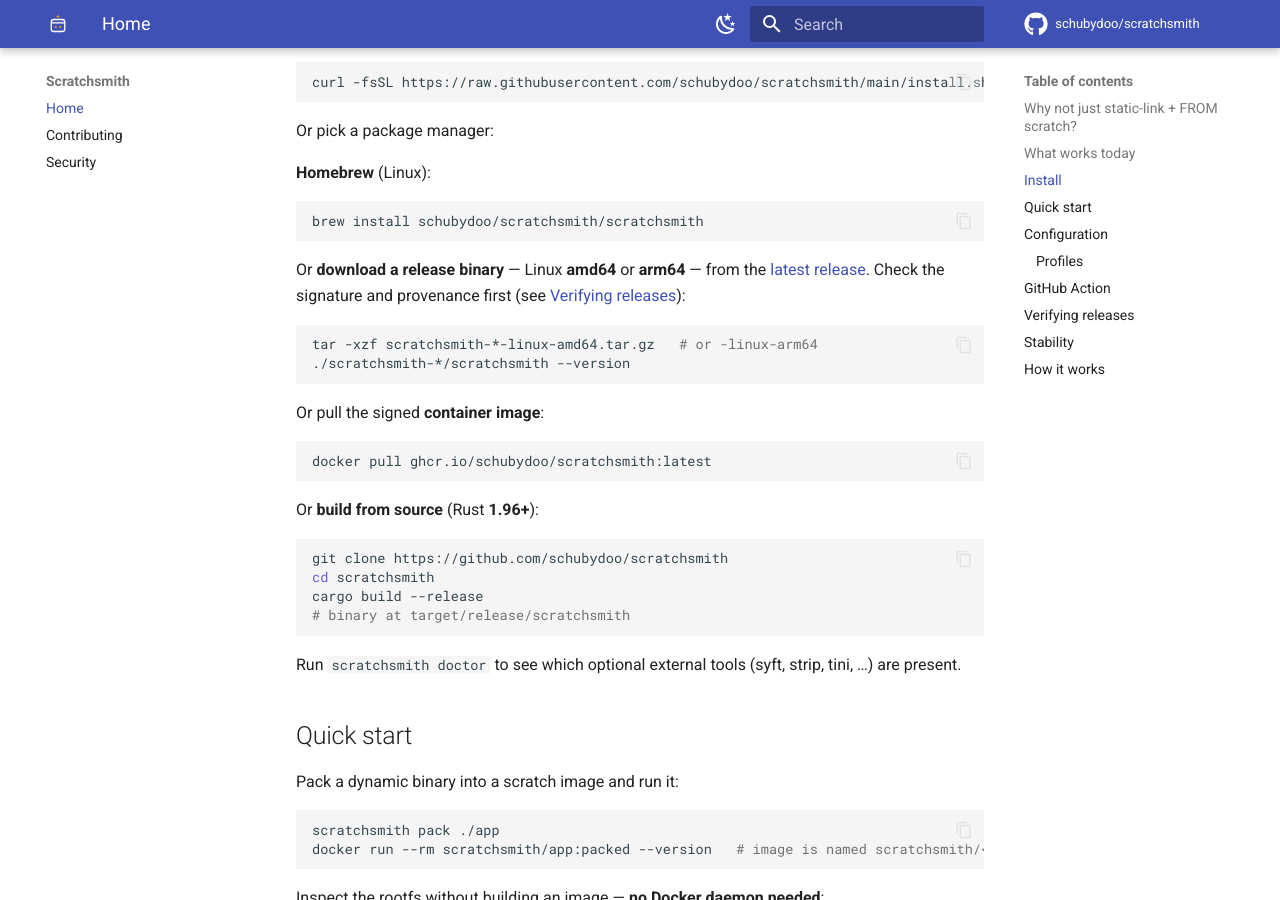
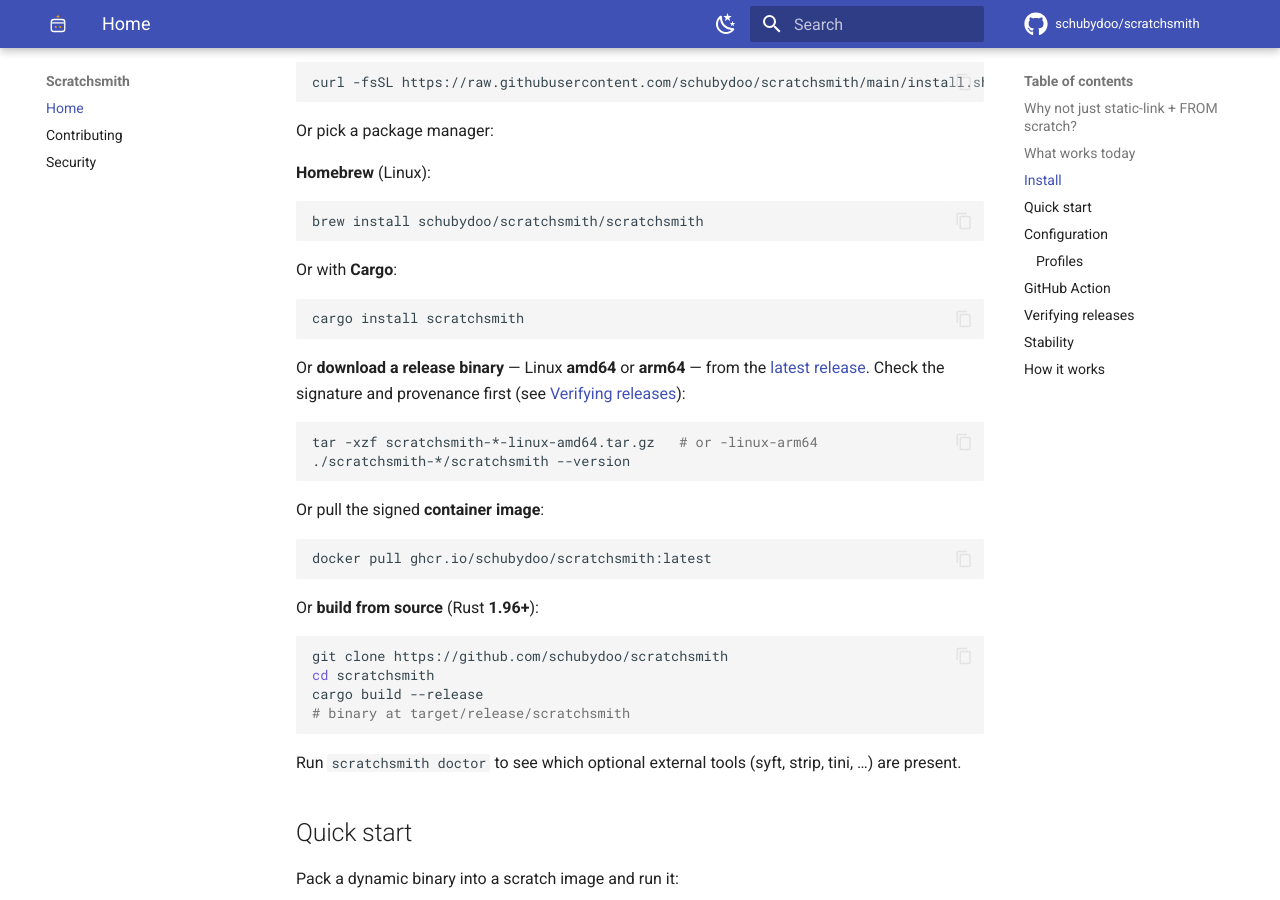
Before and after one commit to schubydoo/scratchsmith, an MkDocs documentation site: the page built from docs/index.md, in a window 1280 px wide and 900 px high, scrolled down 2466 px. Built offline with MkDocs 1.6.1 and Material for MkDocs 9.7.7, drawn with Linux system fonts in a browser that asks for light colours; comment, search, counter and statistics services are not loaded; the version menu is left out.

Commit message:
docs: add the shipped 'cargo install' path to the docs site install list
The docs-site Install list had Homebrew / release binary / container image but
not 'cargo install scratchsmith', which shipped (#66) and is already in the
README. Adds it so the docs site matches reality.

````diff
--- a/docs/index.md
+++ b/docs/index.md
@@ -81,6 +81,12 @@
 
 ```sh
 brew install schubydoo/scratchsmith/scratchsmith
+```
+
+Or with **Cargo**:
+
+```sh
+cargo install scratchsmith
 ```
 
 Or **download a release binary** — Linux **amd64** or **arm64** — from the
````
